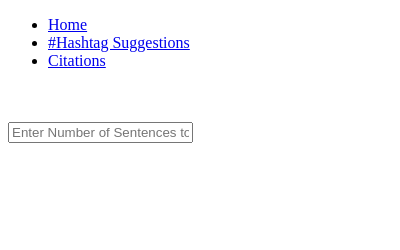
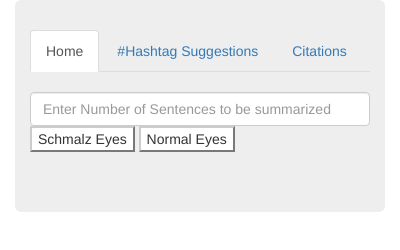
Before and after one commit to nikhilusa1/chrome-extension, a browser extension: page popup.html in a window 400 px wide. Drawn offline with nearby package versions, Linux system fonts and the light colour scheme.

Commit message:
Update popup.html

```diff
--- a/popup.html
+++ b/popup.html
@@ -2,24 +2,30 @@
 <html lang="en" ng-app="SummarizerExtension" ng-csp>
 <head>
 	<title>Summarizer</title>
+	<link rel="stylesheet" href="https://maxcdn.bootstrapcdn.com/bootstrap/3.3.7/css/bootstrap.min.css">
+	<link rel="stylesheet" type="text/css" href="popup.css">
 </head>
 <body>
 	<div class="container" id="main_container">
 		<div class="jumbotron">
 			<div class-"navbar-outer">
-			<div class "buttons">
-				<ul class "tabs">
-					<li><a href="popup.html">Home</a></li>
+				<ul class="nav nav-tabs">
+					<li class="active"><a href="popup.html">Home</a></li>
 					<li><a href="hashtag.html">#Hashtag Suggestions</a></li>
 					<li><a href="popup.html">Citations</a></li>
 				</ul>
 			</div>
-			<br></br>
+			<br>
+		<div class="inputs" id= "sentenceBar">
+			<input type="text" class="form-control" id="insert" placeholder="Enter Number of Sentences to be summarized">
+			<div class="input-buttons">
+				<button type="button" class="btn-default" id="inc_font" title ="increase font">Schmalz Eyes</button>
+				<button type="button" class="btn-default" id="dec_font" title ="decrease font">Normal Eyes</button>
+			</div>
+		</div>
+		<br>
 		<div class="ng-cloak">
 			<div ng-controller="PopupListController" id="summary_container">
-					<div id="alt_smmry_container">
-						<input type="text" class="form-control" id="insert" placeholder="Enter Number of Sentences to be summarized"><br>
-					</div>
 				<ol id="list">
 					<li id="sentence" ng-repeat="sentence in sentences">
 						{{sentence}}
@@ -33,6 +39,5 @@
 <script type="text/javascript" src="angular.min.js"></script>
 <script type="text/javascript" src="angular-route.min.js"></script>
 <script type="text/javascript" src="bundle.js"></script>
-</div>
 </body>
 </html>
```
Lines whose indentation alone changed are shown as unchanged.
